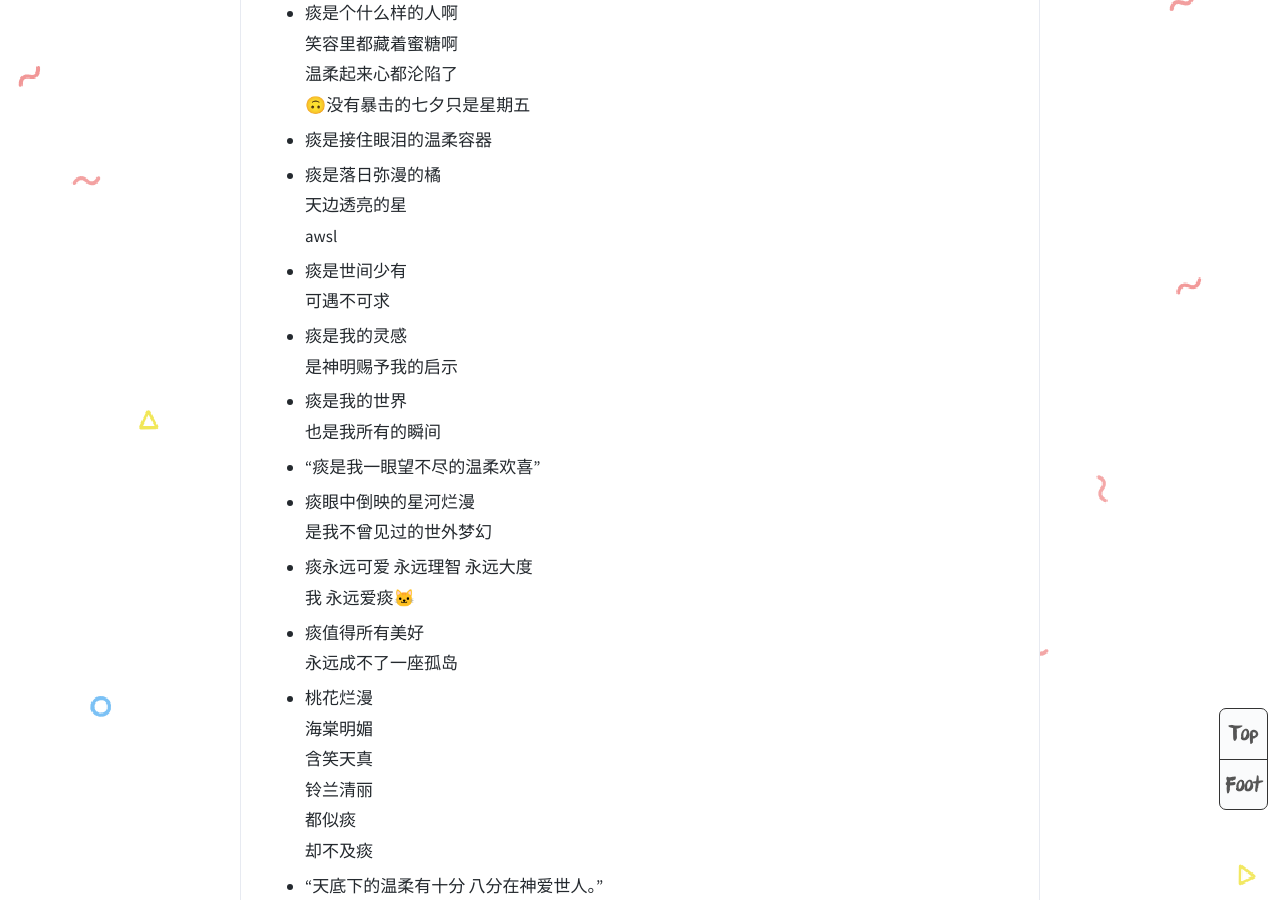
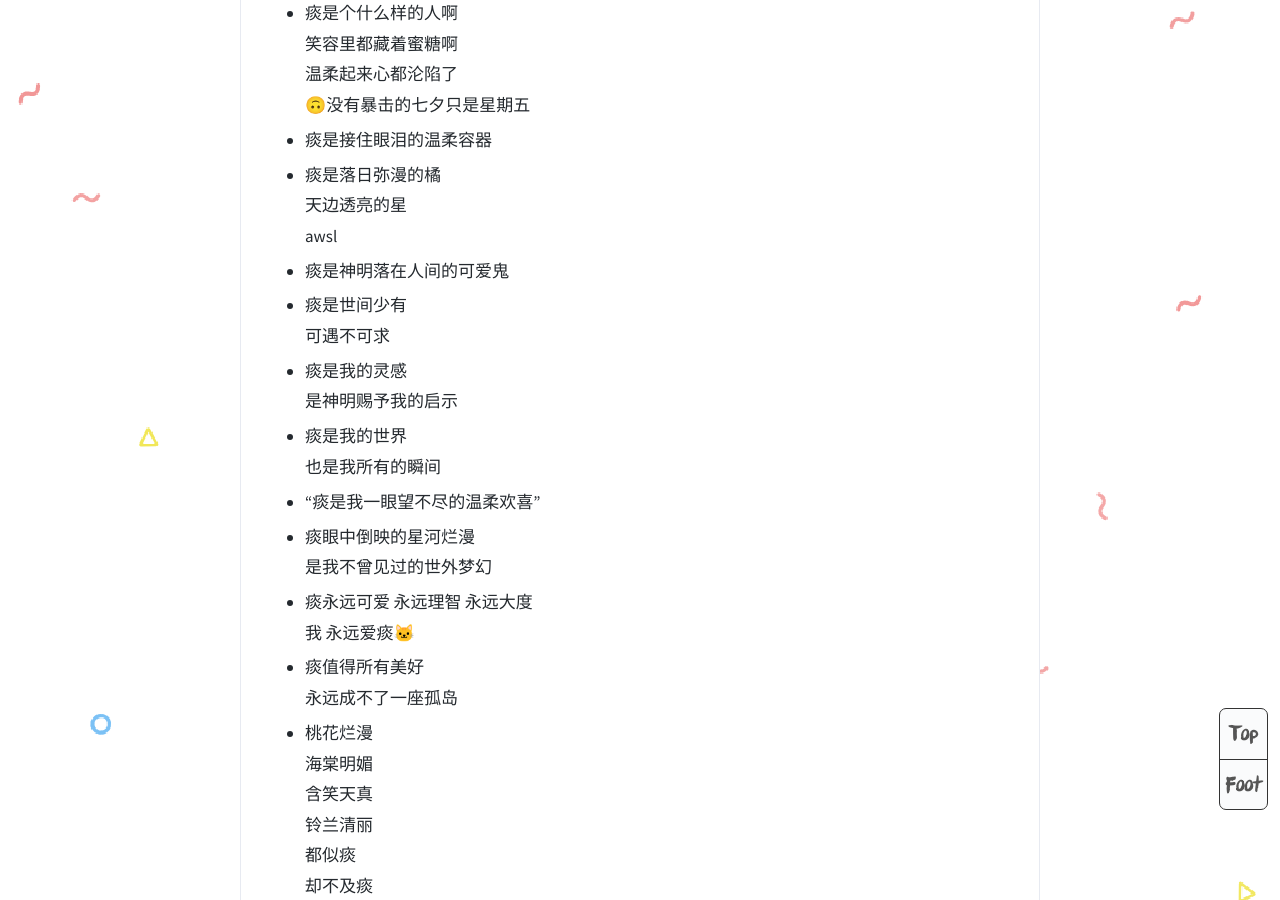
Before and after one commit to grandtanfans/grandtanfans.github.io, a Jekyll site: the page built from _posts/2020-02-20-love-letter-to-tan.md, in a window 1280 px wide and 900 px high, scrolled down 4530 px. Built offline with Jekyll 4.4.1, drawn with Linux system fonts in a browser that asks for light colours; comment, search, counter and statistics services are not loaded.

Commit message:
feat: update

```diff
--- a/_posts/2020-02-20-love-letter-to-tan.md
+++ b/_posts/2020-02-20-love-letter-to-tan.md
@@ -70,6 +70,7 @@ tags: 常用工具
 * 痰是个什么样的人啊<br/>笑容里都藏着蜜糖啊<br/>温柔起来心都沦陷了<br/>🙃没有暴击的七夕只是星期五
 * 痰是接住眼泪的温柔容器
 * 痰是落日弥漫的橘<br/>天边透亮的星<br/>awsl
+* 痰是神明落在人间的可爱鬼
 * 痰是世间少有<br/>可遇不可求
 * 痰是我的灵感<br/>是神明赐予我的启示
 * 痰是我的世界<br/>也是我所有的瞬间
```
